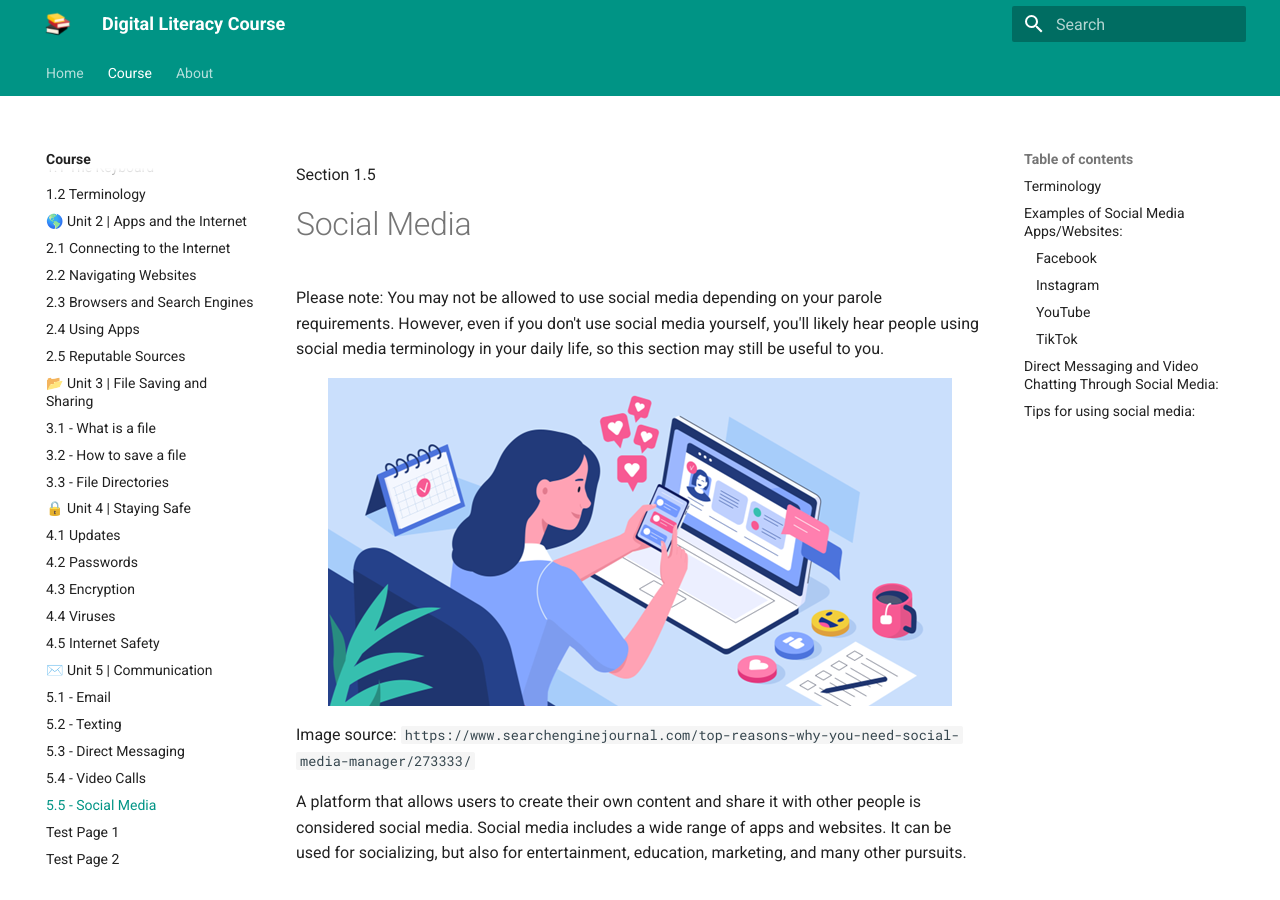
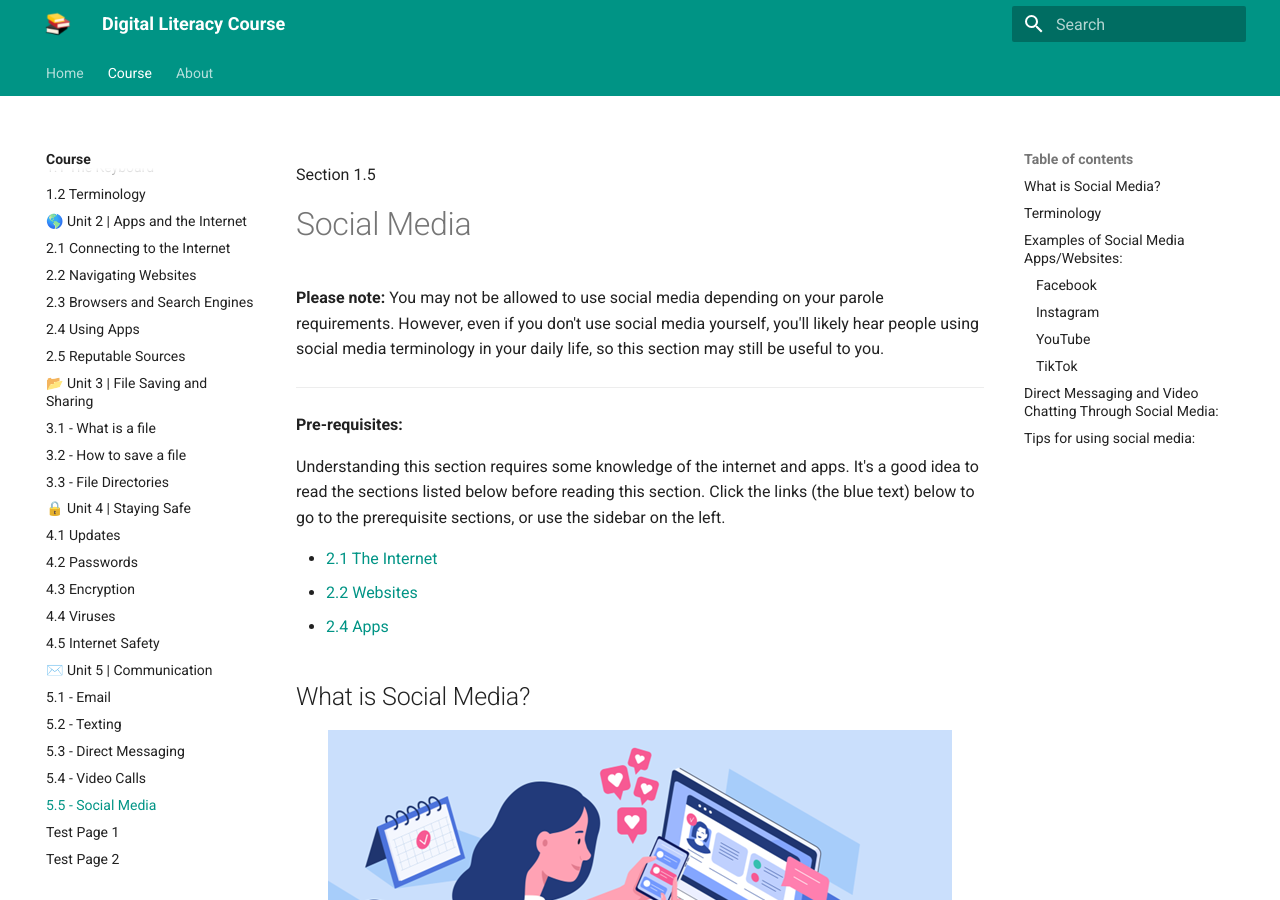
Before and after one commit to UBC-ART-and-Justice/course-content, an MkDocs documentation site: the page built from docs/course/5-communication/5.5-social-media.md, in a window 1280 px wide and 900 px high. Built offline with MkDocs 1.6.1 and Material for MkDocs 9.7.7, drawn with Linux system fonts in a browser that asks for light colours; some of the changed text lies outside the part shown.

Commit message:
Add list of prereqs to some sections

```diff
--- a/docs/course/5-communication/5.5-social-media.md
+++ b/docs/course/5-communication/5.5-social-media.md
@@ -2,7 +2,19 @@ Section 1.5
 
 # Social Media
 
-Please note: You may not be allowed to use social media depending on your parole requirements. However, even if you don't use social media yourself, you'll likely hear people using social media terminology in your daily life, so this section may still be useful to you.
+**Please note:** You may not be allowed to use social media depending on your parole requirements. However, even if you don't use social media yourself, you'll likely hear people using social media terminology in your daily life, so this section may still be useful to you.
+
+---
+
+**Pre-requisites:**
+
+Understanding this section requires some knowledge of the internet and apps. It's a good idea to read the sections listed below before reading this section. Click the links (the blue text) below to go to the prerequisite sections, or use the sidebar on the left.
+
+- [2.1 The Internet](/course/2-apps-and-internet/2.1-the-internet.html)
+- [2.2 Websites](/course/2-apps-and-internet/2.2-websites.html)
+- [2.4 Apps](/course/2-apps-and-internet/2.4-apps.html)
+
+## What is Social Media?
 
 <figure markdown="span">
     ![Social media](../../assets/img/course/5-communication/social-media.png){ width="100%" }
@@ -114,5 +126,5 @@ Many social media platforms include a feature for users to have private, text-ba
 ## Tips for using social media:
 
 - **Be careful of what you post.** Things you put on the internet can stay there forever, even if you delete them! Don’t post personal information like your address, and don’t post things you wouldn’t want employers to see.
-- **Don’t believe everything you read on social media.** Anyone can post their opinions without sources to back them up. If you would like to know if something you’ve read is true, consult a reliable source. The ‘Apps, Websites, and The Internet’ section has more information about how to identify reliable sources.
+- **Don’t believe everything you read on social media.** Anyone can post their opinions without sources to back them up. If you would like to know if something you’ve read is true, consult a reliable source. The section [2.5 Reputable Sources](/course/2-apps-and-internet/2.5-reputable-sources.html) has more information about how to identify reliable sources.
 - **Be aware of your privacy settings.** Most social media platforms allow you to control who sees your posts. For instance, on Instagram, you can make your account private so that only the people you choose will see your posts
```
Also changed, not shown: docs/course/2-apps-and-internet/2.2-websites.md (+9 -1 lines), docs/course/2-apps-and-internet/2.3-browsers-and-search-engines.md (+9 -0 lines), docs/course/5-communication/5.1-email.md (+10 -2 lines), docs/course/5-communication/5.3-direct-message.md (+8 -0 lines).
